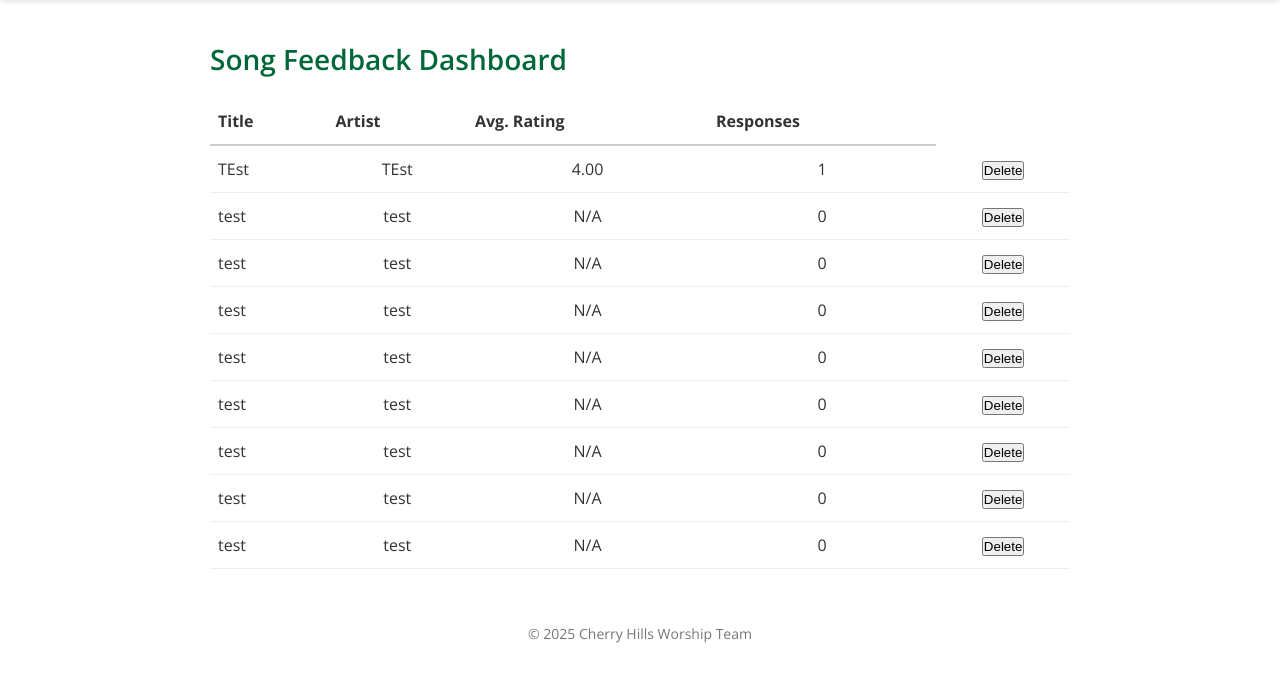
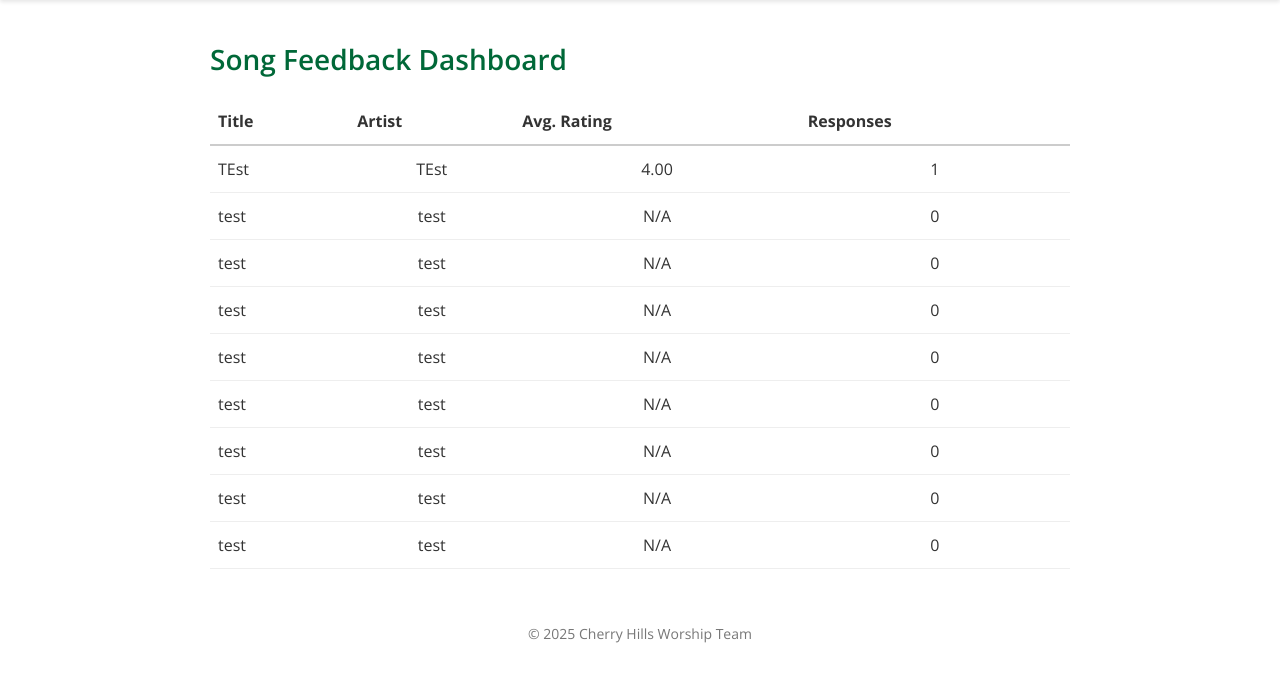
Before and after one commit to ryanpate/chsong-backend, a Flask app: page /dashboard in a window 1280 px wide. Shown: the part 47-729 px from the top of the page. Run offline with Flask 3, Linux system fonts and the light colour scheme; data comes from the database, SQL or seed files in the repository; tables that the repository leaves empty hold one stand-in row (values such as "Sample post").

Commit message:
moved delete song option to the admin page

```diff
--- a/templates/dashboard.html
+++ b/templates/dashboard.html
@@ -134,12 +134,6 @@
             {% endif %}
           </td>
           <td>{{ song['responses'] }}</td>
-          <td>
-            <form method="post" action="{{ url_for('delete_song', song_id=song['id']) }}"
-                  onsubmit='return confirm("Delete \"{{ song.title }}\" and all its reviews?");'>
-              <button type="submit">Delete</button>
-            </form>
-          </td>
         </tr>
         {% endfor %}
       </tbody>
```
Also changed, not shown: templates/admin.html (+10 -10 lines).
